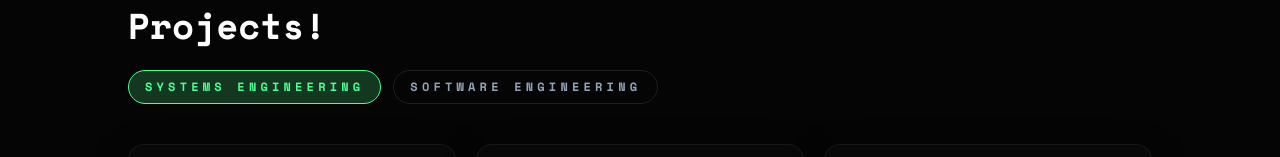
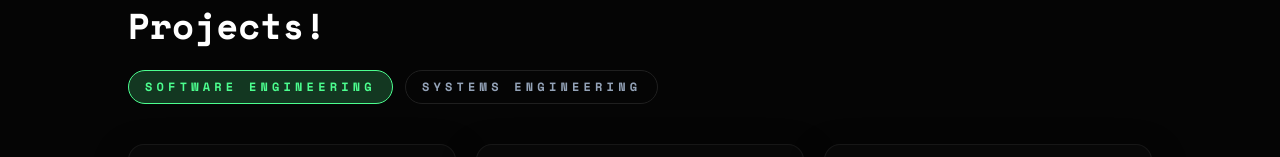
Before and after one commit to JahShoeAh/josh-cho-website, a Next.js app: page / in a window 1280 px wide. Shown: the part 789-946 px from the top of the page. Built offline with nearby package versions, Linux system fonts and the light colour scheme.

Commit message:
fixed a few things

```diff
--- a/components/ResumeSection.js
+++ b/components/ResumeSection.js
@@ -5,8 +5,8 @@ export default function ResumeSection({ data }) {
   const sectionRef = useRef(null);
   const [isVisible, setIsVisible] = useState(false);
   const categories = [
+    { label: "Software Engineering", entries: data.software },
     { label: "Systems Engineering", entries: data.systems },
-    { label: "Software Engineering", entries: data.software },
   ];
   const [activeCategory, setActiveCategory] = useState(categories[0].label);
 
```
